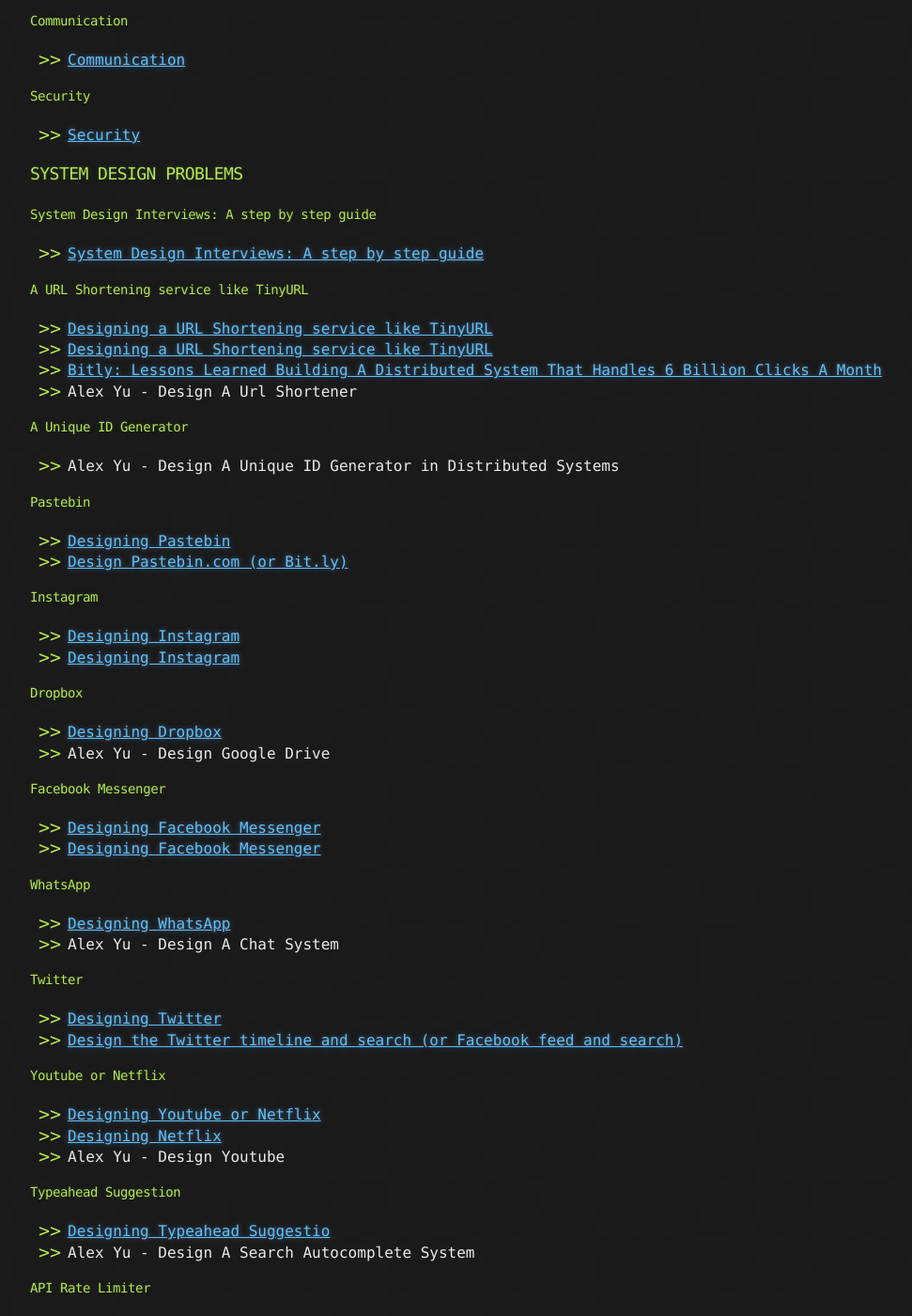
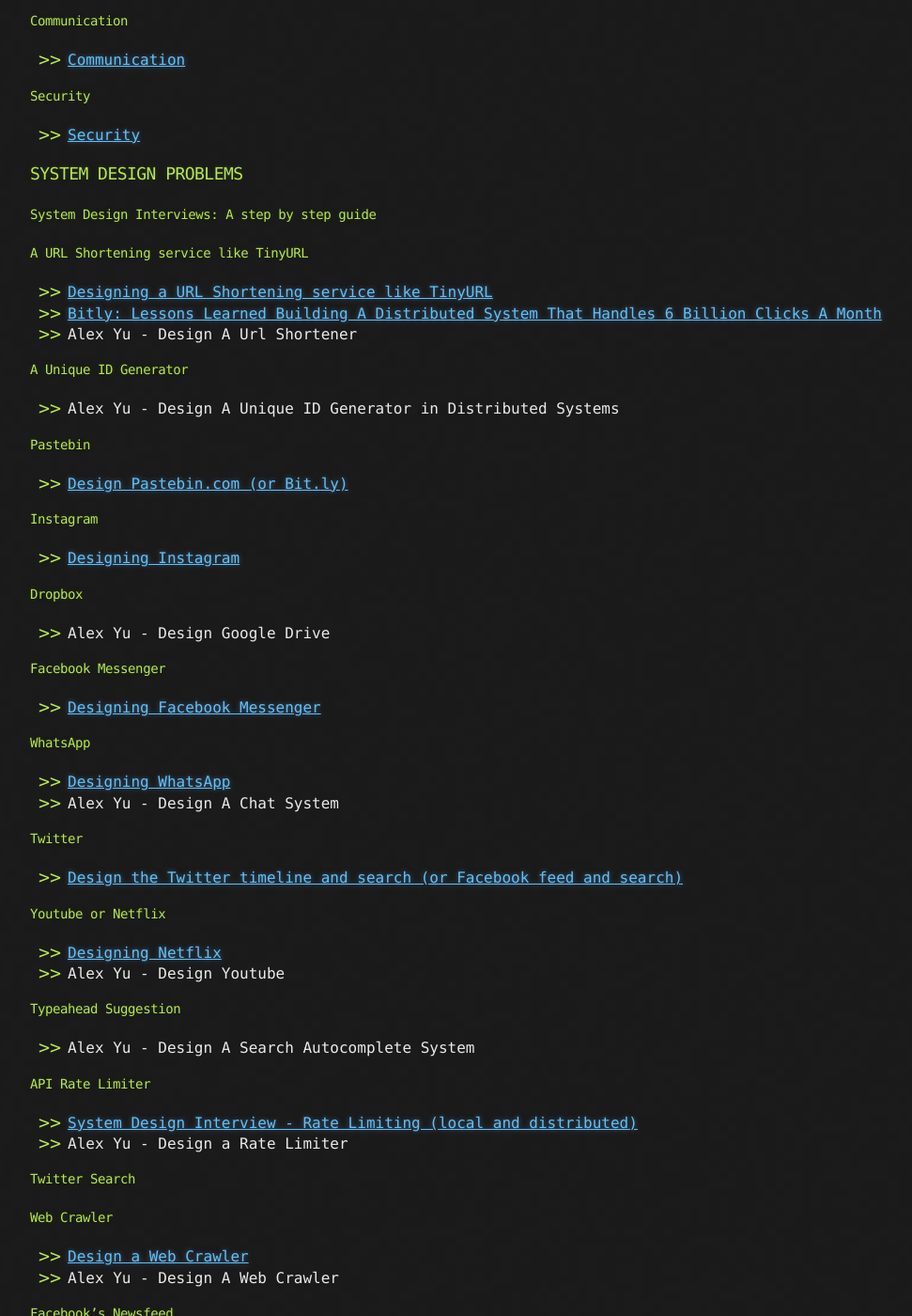
Before and after one commit to goodHunter27/serhatgiydiren.github.io, a Jekyll site: the page built from _posts/2022-01-21-system-design-inteview-topics.md, in a window 1280 px wide and 1400 px high, scrolled down 2660 px. Shown: the whole window at 94% size, without its empty margins (108-1079 px from the left). Built offline with Jekyll 4.4.1, drawn with Linux system fonts in a browser that asks for light colours; some of the changed text lies outside the part shown.

Commit message:
Update 2022-01-21-system-design-inteview-topics.md

```diff
--- a/_posts/2022-01-21-system-design-inteview-topics.md
+++ b/_posts/2022-01-21-system-design-inteview-topics.md
@@ -103,10 +103,8 @@
 ### SYSTEM DESIGN PROBLEMS
 
 #### System Design Interviews: A step by step guide
-* [System Design Interviews: A step by step guide](https://akshay-iyangar.github.io/system-design/grokking-system-design/system-design-problems/system-design-interviews.html){:target="_blank"}
 
 #### A URL Shortening service like TinyURL
-* [Designing a URL Shortening service like TinyURL](https://akshay-iyangar.github.io/system-design/grokking-system-design/system-design-problems/url-shortening-service-like-tiny-url.html){:target="_blank"}
 * [Designing a URL Shortening service like TinyURL](https://learnsystemdesign.blogspot.com/p/system-design-designing-url-shortening.html){:target="_blank"}
 * [Bitly: Lessons Learned Building A Distributed System That Handles 6 Billion Clicks A Month](http://highscalability.com/blog/2014/7/14/bitly-lessons-learned-building-a-distributed-system-that-han.html){:target="_blank"}
 * Alex Yu - Design A Url Shortener
@@ -115,19 +113,15 @@
 * Alex Yu - Design A Unique ID Generator in Distributed Systems
 
 #### Pastebin
-* [Designing Pastebin](https://akshay-iyangar.github.io/system-design/grokking-system-design/system-design-problems/pastebin.html){:target="_blank"}
 * [Design Pastebin.com (or Bit.ly)](https://github.com/donnemartin/system-design-primer/blob/master/solutions/system_design/pastebin/README.md){:target="_blank"}
 
 #### Instagram
-* [Designing Instagram](https://akshay-iyangar.github.io/system-design/grokking-system-design/system-design-problems/instagram.html){:target="_blank"}
 * [Designing Instagram](http://highscalability.com/blog/2022/1/11/designing-instagram.html){:target="_blank"}
 
 #### Dropbox
-* [Designing Dropbox](https://akshay-iyangar.github.io/system-design/grokking-system-design/system-design-problems/dropbox.html){:target="_blank"}
 * Alex Yu - Design Google Drive
 
 #### Facebook Messenger
-* [Designing Facebook Messenger](https://akshay-iyangar.github.io/system-design/grokking-system-design/system-design-problems/facebook-messenger.html){:target="_blank"}
 * [Designing Facebook Messenger](https://learnsystemdesign.blogspot.com/p/design-facebook-messanger.html){:target="_blank"}
 
 #### WhatsApp
@@ -135,20 +129,16 @@
 * Alex Yu - Design A Chat System
 
 #### Twitter
-* [Designing Twitter](https://akshay-iyangar.github.io/system-design/grokking-system-design/system-design-problems/twitter.html){:target="_blank"}
 * [Design the Twitter timeline and search (or Facebook feed and search)](https://github.com/donnemartin/system-design-primer/blob/master/solutions/system_design/twitter/README.md){:target="_blank"}
 
 #### Youtube or Netflix
-* [Designing Youtube or Netflix](https://akshay-iyangar.github.io/system-design/grokking-system-design/system-design-problems/youtube-or-netflix.html){:target="_blank"}
 * [Designing Netflix](http://highscalability.com/blog/2021/12/13/designing-netflix.html){:target="_blank"}
 * Alex Yu - Design Youtube
 
 #### Typeahead Suggestion
-* [Designing Typeahead Suggestio](https://akshay-iyangar.github.io/system-design/grokking-system-design/system-design-problems/typehead-suggestion.html){:target="_blank"}
 * Alex Yu - Design A Search Autocomplete System
 
 #### API Rate Limiter
-* [Designing an API Rate Limiter](https://akshay-iyangar.github.io/system-design/grokking-system-design/system-design-problems/api-rate-limiter.html){:target="_blank"}
 * [System Design Interview - Rate Limiting (local and distributed)](https://serhatgiydiren.github.io/system-design-interview-rate-limiting){:target="_blank"}
 * Alex Yu - Design a Rate Limiter
 
```
